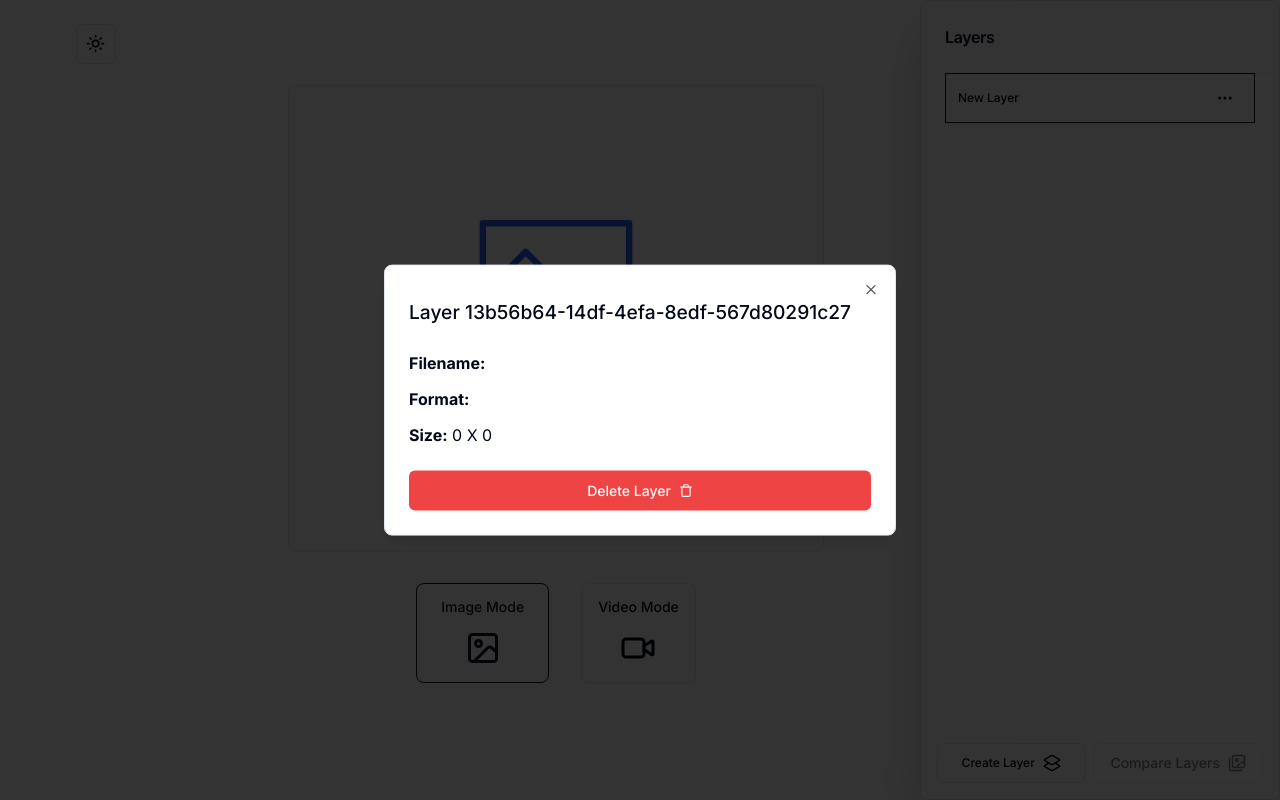
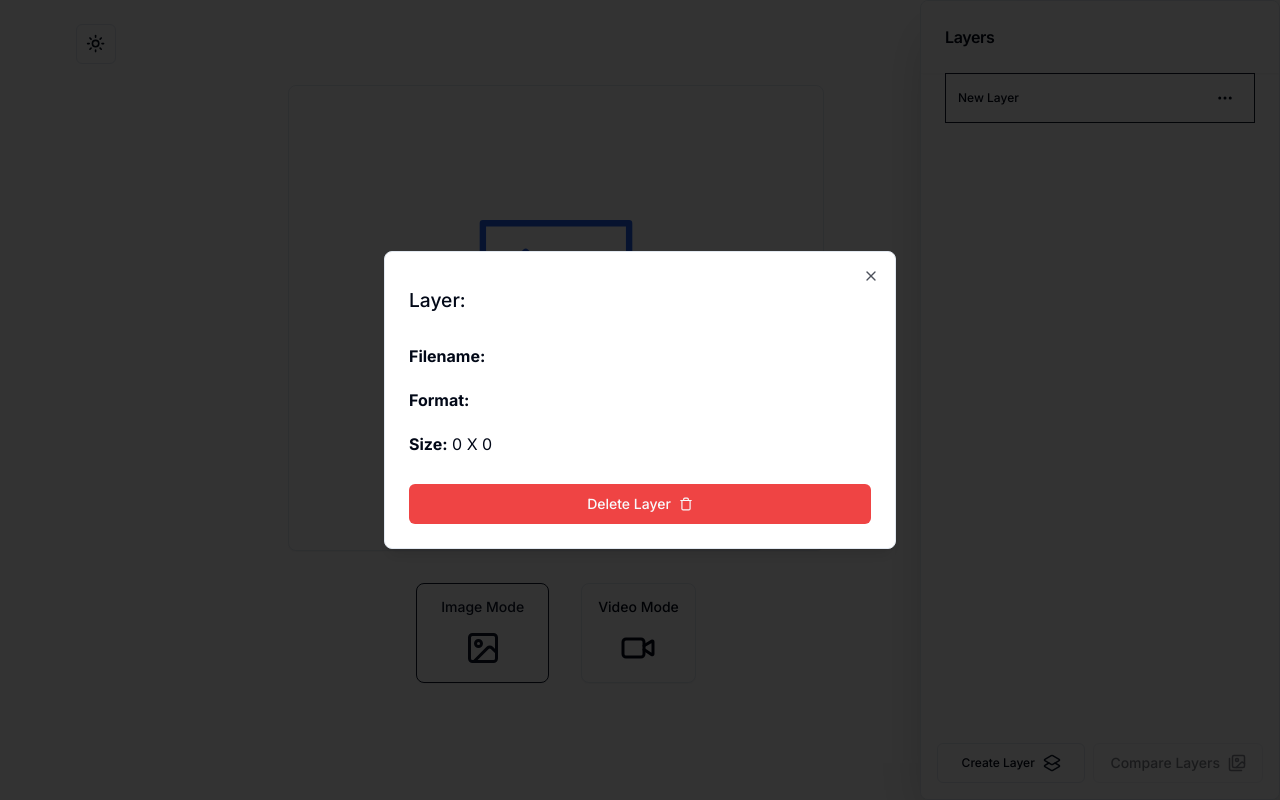
Before and after one commit to emrekaratepe123/Edit, a Next.js app: page / in a window 1280 px wide. Both pictures are taken after a click on the button 1225 px from the left and 98 px from the top of the page. Built offline with nearby package versions, Linux system fonts and the light colour scheme.

Commit message:
refactor: Update LayerInfo component to display layer name in the dialog title

```diff
--- a/src/components/layers/LayerInfo.tsx
+++ b/src/components/layers/LayerInfo.tsx
@@ -23,8 +23,10 @@ export default function LayerInfo({
           <Ellipsis size={18} />
         </Button>
       </DialogTrigger>
-      <DialogContent className="flex flex-col gap-6 justify-center">
-        <h3 className="text-[1.2rem] font-medium mt-2">Layer {layer.id}</h3>
+      <DialogContent className="flex flex-col gap-6 justify-center leading-8">
+        <h3 className="text-[1.2rem] font-medium mt-2 w-full">
+          Layer: {layer.name}
+        </h3>
         <div className="flex flex-col gap-3">
           <p className="text-[1rem]">
             <span className="font-bold">Filename:</span> {layer.name}
@@ -33,7 +35,7 @@ export default function LayerInfo({
             <span className="font-bold">Format:</span> {layer.format}
           </p>
           <p className="text-[1rem]">
-            <span className="font-bold"> Size:</span> {layer.width} X{" "}
+            <span className="font-bold">Size:</span> {layer.width} X{" "}
             {layer.height}
           </p>
         </div>
```
